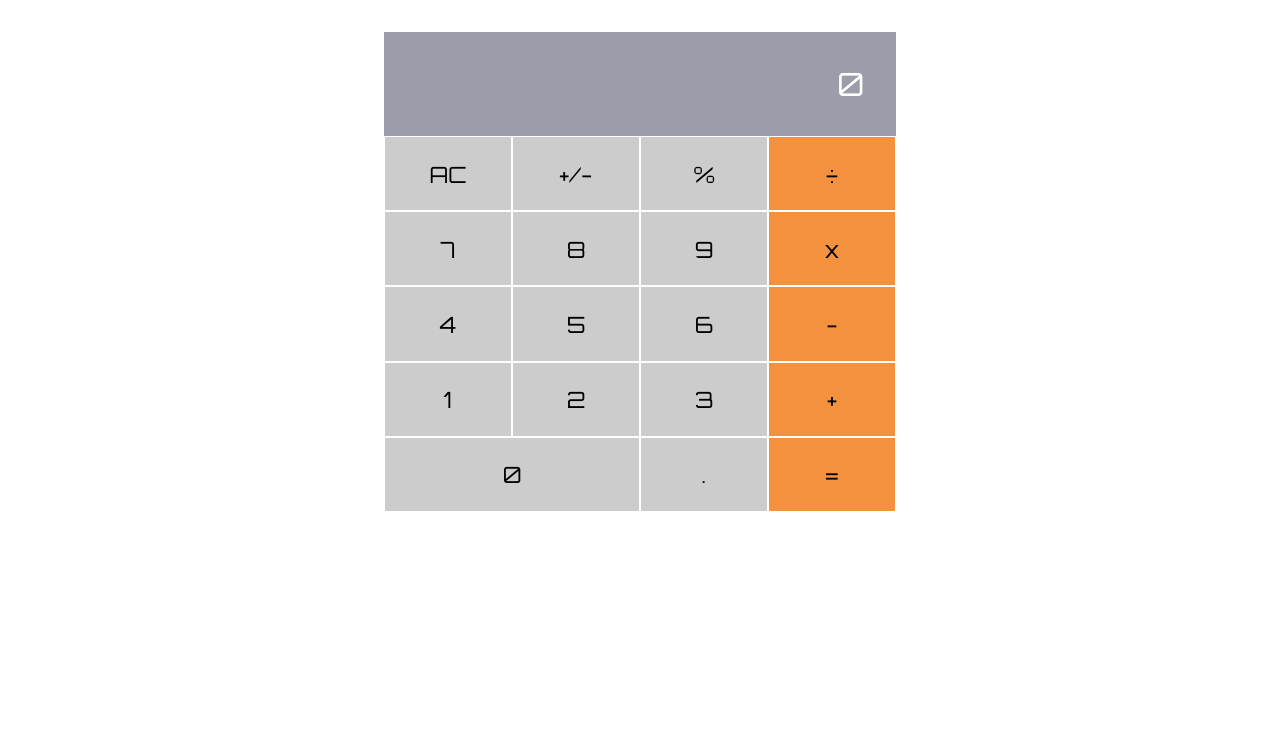
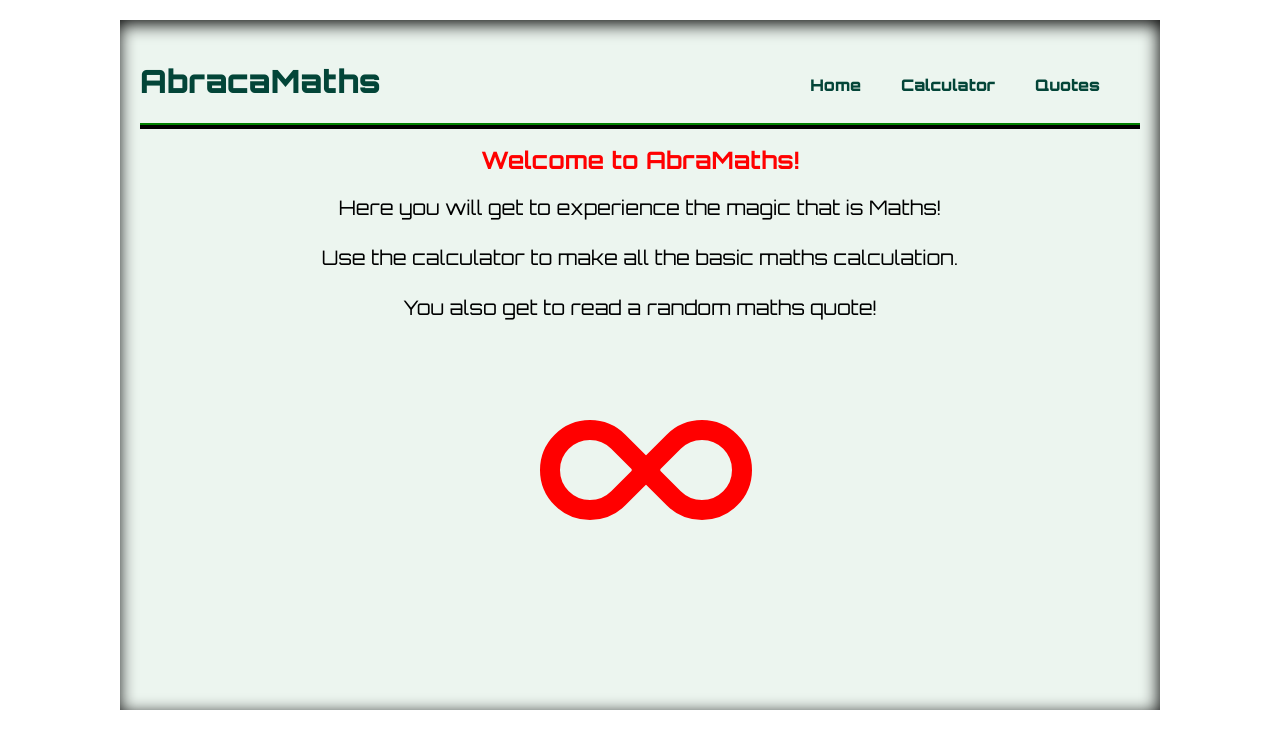
Before and after one commit to SoniaRMK/AbracaMaths, a React (Create React App) app: page / in a window 1280 px wide. Shown: the top 748 px of the page. Built offline with nearby package versions, Linux system fonts and the light colour scheme.

Commit message:
Math magicians: full website
- Add home page
- Add quotes page
- Add routing
- Add styling

```diff
--- a/package.json
+++ b/package.json
@@ -11,6 +11,7 @@
     "prop-types": "^15.8.1",
     "react": "^18.1.0",
     "react-dom": "^18.1.0",
+    "react-router-dom": "^6.3.0",
     "react-scripts": "5.0.1",
     "web-vitals": "^2.1.4"
   },
--- a/src/App.js
+++ b/src/App.js
@@ -1,5 +1,9 @@
 import React, { Component } from 'react';
+import { Routes, Route, Link } from 'react-router-dom';
 import Calculator from './components/Calculator';
+import Home from './components/Home';
+import './index.css';
+import Quote from './components/Quote';
 
 class App extends Component {
   constructor(props) {
@@ -10,7 +14,21 @@ class App extends Component {
   render() {
     return (
       <div className="App">
-        <Calculator />
+        <header className="App-header">
+          <h1 className="App-logo">
+            <Link to="/">AbracaMaths</Link>
+          </h1>
+          <nav className="App-navigation">
+            <Link to="/">Home</Link>
+            <Link to="/calculator">Calculator</Link>
+            <Link to="/quote">Quotes</Link>
+          </nav>
+        </header>
+        <Routes>
+          <Route path="/" element={<Home />} />
+          <Route path="/calculator" element={<Calculator />} />
+          <Route path="/quote" element={<Quote />} />
+        </Routes>
       </div>
     );
   }
--- a/src/components/Calculator.js
+++ b/src/components/Calculator.js
@@ -29,27 +29,68 @@ function Calculator() {
 
   return (
     <div className="container">
+      <h2>Let&#39;s do some maths!</h2>
       <div className="calc-container">
-        <div className="screen" id="results">Results Here...</div>
-        <Button cssClassName="btn" buttonText="AC" onButtonClick={handleClick} />
-        <Button cssClassName="btn" buttonText="+/-" onButtonClick={handleClick} />
+        <div className="screen" id="results">
+          Results Here...
+        </div>
+        <Button
+          cssClassName="btn"
+          buttonText="AC"
+          onButtonClick={handleClick}
+        />
+        <Button
+          cssClassName="btn"
+          buttonText="+/-"
+          onButtonClick={handleClick}
+        />
         <Button cssClassName="btn" buttonText="%" onButtonClick={handleClick} />
-        <Button cssClassName="btn" buttonText="÷" orangeClassName="orange" onButtonClick={handleClick} />
+        <Button
+          cssClassName="btn"
+          buttonText="÷"
+          orangeClassName="orange"
+          onButtonClick={handleClick}
+        />
         <Button cssClassName="btn" buttonText="7" onButtonClick={handleClick} />
         <Button cssClassName="btn" buttonText="8" onButtonClick={handleClick} />
         <Button cssClassName="btn" buttonText="9" onButtonClick={handleClick} />
-        <Button cssClassName="btn" buttonText="x" orangeClassName="orange" onButtonClick={handleClick} />
+        <Button
+          cssClassName="btn"
+          buttonText="x"
+          orangeClassName="orange"
+          onButtonClick={handleClick}
+        />
         <Button cssClassName="btn" buttonText="4" onButtonClick={handleClick} />
         <Button cssClassName="btn" buttonText="5" onButtonClick={handleClick} />
         <Button cssClassName="btn" buttonText="6" onButtonClick={handleClick} />
-        <Button cssClassName="btn" buttonText="-" orangeClassName="orange" onButtonClick={handleClick} />
+        <Button
+          cssClassName="btn"
+          buttonText="-"
+          orangeClassName="orange"
+          onButtonClick={handleClick}
+        />
         <Button cssClassName="btn" buttonText="1" onButtonClick={handleClick} />
         <Button cssClassName="btn" buttonText="2" onButtonClick={handleClick} />
         <Button cssClassName="btn" buttonText="3" onButtonClick={handleClick} />
-        <Button cssClassName="btn" buttonText="+" orangeClassName="orange" onButtonClick={handleClick} />
-        <Button cssClassName="btn" buttonText="0" orangeClassName="zero" onButtonClick={handleClick} />
+        <Button
+          cssClassName="btn"
+          buttonText="+"
+          orangeClassName="orange"
+          onButtonClick={handleClick}
+        />
+        <Button
+          cssClassName="btn"
+          buttonText="0"
+          orangeClassName="zero"
+          onButtonClick={handleClick}
+        />
         <Button cssClassName="btn" buttonText="." onButtonClick={handleClick} />
-        <Button cssClassName="btn" buttonText="=" orangeClassName="orange" onButtonClick={handleClick} />
+        <Button
+          cssClassName="btn"
+          buttonText="="
+          orangeClassName="orange"
+          onButtonClick={handleClick}
+        />
       </div>
     </div>
   );
--- /dev/null
+++ b/src/components/Home.js
@@ -0,0 +1,19 @@
+import '../css/home.css';
+
+export default function Home() {
+  return (
+    <main>
+      <h2 style={{ color: 'red', textAlign: 'center' }}>Welcome to AbraMaths!</h2>
+      <p style={{ textAlign: 'center', fontSize: '20px' }}>
+        Here you will get to experience the magic that is Maths!
+        <br />
+        <br />
+        Use the calculator to make all the basic maths calculation.
+        <br />
+        <br />
+        You also get to read a random maths quote!
+      </p>
+      <div id="infinity" />
+    </main>
+  );
+}
--- /dev/null
+++ b/src/components/Quote.js
@@ -0,0 +1,35 @@
+import React, { useState, useEffect } from 'react';
+
+export default function Quote() {
+  const [randomQuote, setRandomQuote] = useState('null');
+  useEffect(() => {
+    fetch('https://geek-quote-api.herokuapp.com/v1/quote')
+      .then((response) => response.json())
+      .then((data) => setRandomQuote(data));
+  }, []);
+
+  return (
+    <div>
+      <p
+        style={{
+          textAlign: 'center',
+          fontSize: '20px',
+          color: '#00ff15',
+          background: 'black',
+          padding: '20px',
+        }}
+      >
+        {randomQuote.quote}
+      </p>
+      <p
+        style={{
+          color: 'grey',
+          textAlign: 'center',
+          fontSize: '20px',
+        }}
+      >
+        {randomQuote.author}
+      </p>
+    </div>
+  );
+}
--- /dev/null
+++ b/src/css/home.css
@@ -0,0 +1,29 @@
+#infinity {
+  position: relative;
+  width: 212px;
+  height: 100px;
+  box-sizing: content-box;
+  margin-left: 400px;
+  margin-top: 100px;
+}
+
+#infinity:before,
+#infinity:after {
+  content: "";
+  box-sizing: content-box;
+  position: absolute;
+  top: 0;
+  left: 0;
+  width: 60px;
+  height: 60px;
+  border: 20px solid red;
+  border-radius: 50px 50px 0 50px;
+  transform: rotate(-45deg);
+}
+
+#infinity:after {
+  left: auto;
+  right: 0;
+  border-radius: 50px 50px 50px 0;
+  transform: rotate(45deg);
+}
--- a/src/index.css
+++ b/src/index.css
@@ -6,3 +6,45 @@ body {
   -webkit-font-smoothing: antialiased;
   -moz-osx-font-smoothing: grayscale;
 }
+
+#root {
+  min-height: 700px;
+}
+
+.App {
+  max-width: 1000px;
+  margin: 20px auto;
+  box-shadow: inset -1px 4px 17px black;
+  padding: 20px;
+  min-height: 650px;
+  background: #ecf5ef;
+}
+
+nav {
+  padding-top: 35px;
+}
+
+header {
+  display: flex;
+  justify-content: space-between;
+  border-bottom: 2px solid green;
+  box-shadow: 0px 4px 0px black;
+  padding-right: 20px;
+}
+
+header a {
+  text-decoration: none;
+  color: #034538;
+  font-weight: 900;
+}
+
+header a:hover {
+  color: rgb(8, 110, 4);
+  text-decoration-line: overline underline;
+  zoom: 1.2;
+  border: none;
+}
+
+nav a {
+  padding: 0 20px;
+}
--- a/src/index.js
+++ b/src/index.js
@@ -1,5 +1,6 @@
 import React from 'react';
 import ReactDOM from 'react-dom/client';
+import { BrowserRouter } from 'react-router-dom';
 import './index.css';
 import App from './App';
 import reportWebVitals from './reportWebVitals';
@@ -7,7 +8,9 @@ import reportWebVitals from './reportWebVitals';
 const root = ReactDOM.createRoot(document.getElementById('root'));
 root.render(
   <React.StrictMode>
-    <App />
+    <BrowserRouter>
+      <App />
+    </BrowserRouter>
   </React.StrictMode>,
 );
 
```
Also changed, not shown: 1 other file (tests, documents, lock files or other folders).
